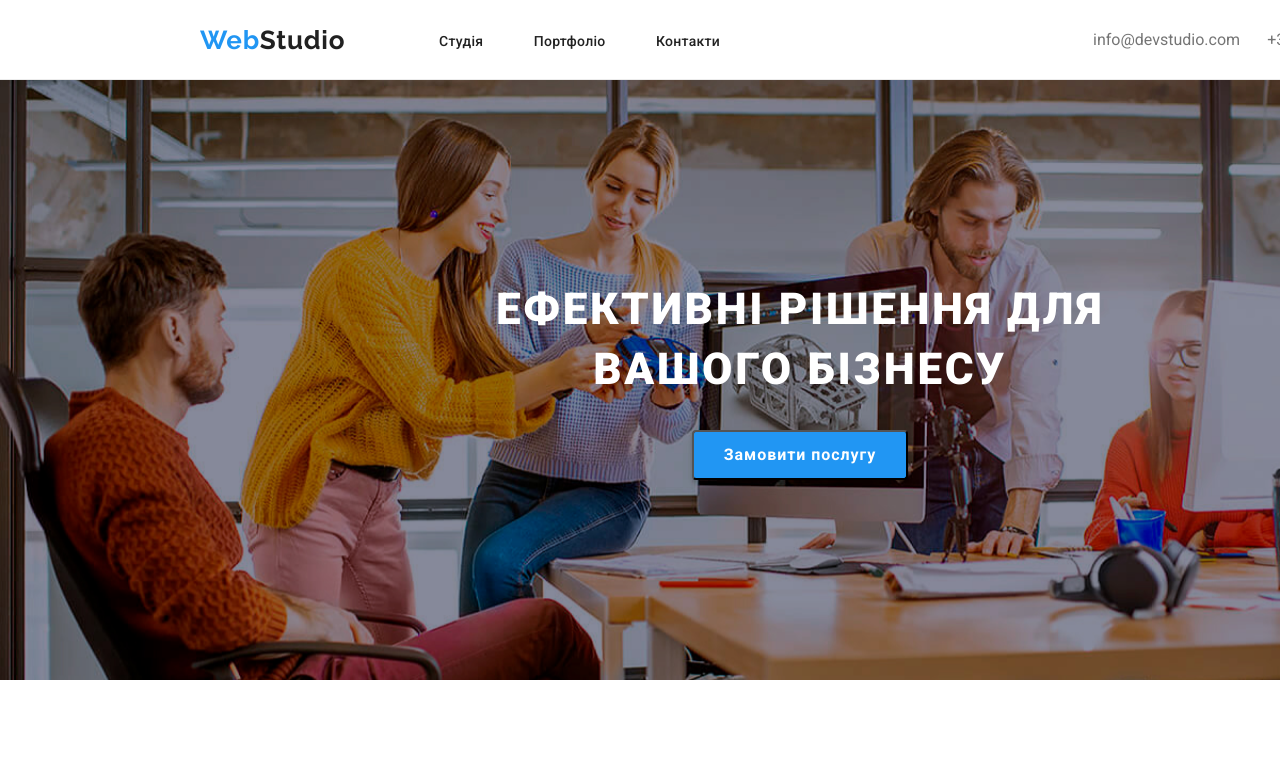
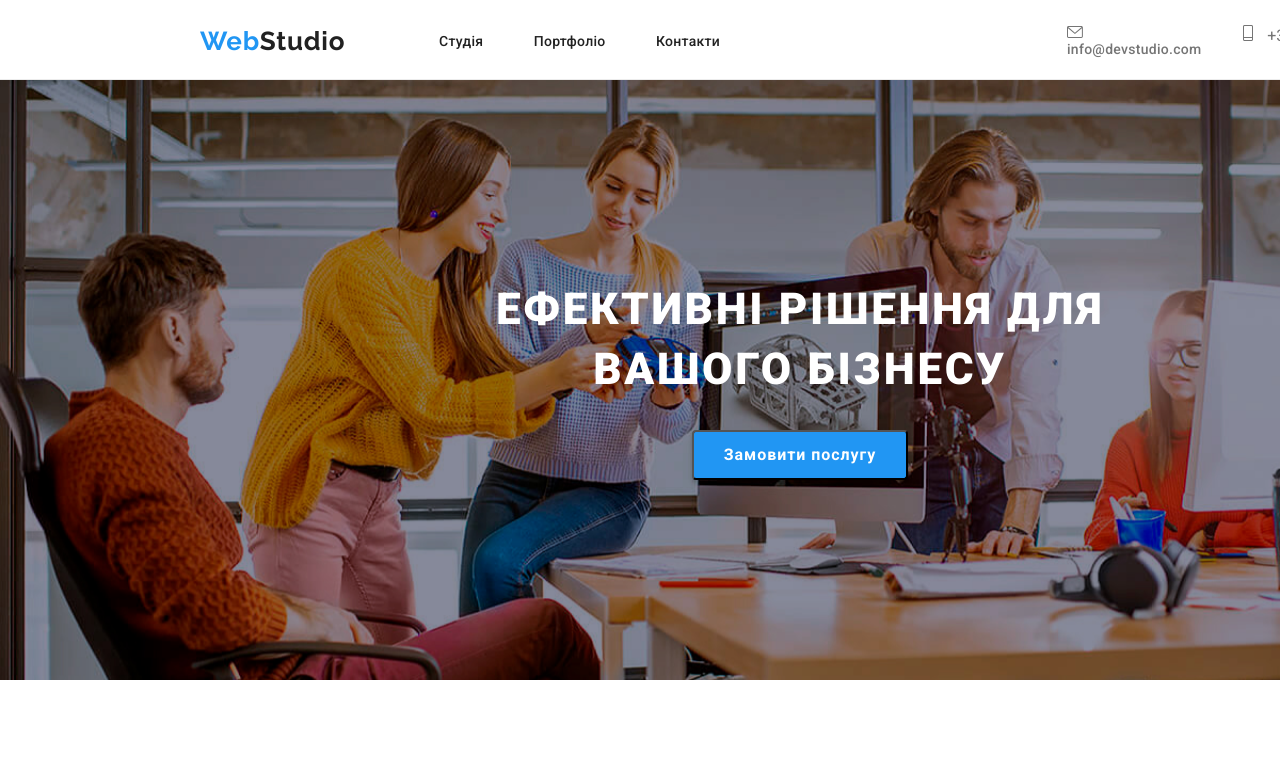
Before and after one commit to VladIttop/webstudio, a plain HTML site: page index.html in a window 1280 px wide. Shown: the top 771 px of the page. Drawn offline with nearby package versions, Linux system fonts and the light colour scheme.

Commit message:
FSDFSD
SDFDF

```diff
--- a/index.html
+++ b/index.html
@@ -27,22 +27,35 @@
               >
               <ul class="nav-list">
                 <a class="nav-list-item-one" href="#">Студія</a>
-                <a class="nav-list-item-two" href="./potfolio.html"
+                <a class="nav-list-item-two" href="./portfolio.html"
                   >Портфоліо</a
                 >
                 <a class="nav-list-item-three" href="#">Контакти</a>
               </ul>
             </div>
           </nav>
-          <ul>
-            <div class="header-right">
-              <a class="mail" href="mailto:info@devstudio.com"
-                >info@devstudio.com</a
+
+          <div class="header-right">
+            <a class="mail" href="mailto:info@devstudio.com "
+
               >
+              <svg class="icon-contact" width="16" height="12">
+                <use  href="./img/icons/symbol-defs.svg#icon-envelope" >
 
-              <a class="tel" href="tel:+380961111111">+38 096 111 11 11</a>
-            </div>
-          </ul>
+                </use>
+              </svg>
+              info@devstudio.com</a
+            >
+
+
+            <a class="tel" href="tel:+380961111111">
+              <svg class="icon-contact" width="10" height="16" >
+                <use  href="./img/icons/symbol-defs.svg#icon-phone">
+
+                </use>
+              </svg>
+              +38 096 111 11 11</a>
+          </div>
         </div>
       </header>
       <!-- Main section -->
@@ -142,6 +155,8 @@
                 <span class="name">Ігор Дем'яненко</span>
                 <br />
                 <span class="job">Product Designer</span>
+
+
               </div>
 
               <div class="card">
@@ -172,6 +187,9 @@
               </div>
             </ul>
           </section>
+
+
+
         </div>
       </main>
       <!-- Footer section -->
--- a/styles.css
+++ b/styles.css
@@ -61,7 +61,7 @@ ul {
 }
 
 .header-right {
-    width: 307px;
+    width: 333px;
     display: flex;
     justify-content: space-between;
 }
@@ -117,9 +117,31 @@ ul {
 }
 
 
+.icon-contact {
+    fill: #757575;
+    margin-right: 10px;
+}
+
+
+
 .mail {
+    width: 161px;
     color: #757575;
+    font-size: 14px;
+    font-style: normal;
+    font-weight: 500;
+    letter-spacing: 0.28px;
 
+}
+
+.mail:hover .icon-contact,.mail:focus .icon-contact {
+    fill: #2196F3;
+}
+
+
+.tel:hover .icon-contact,
+.tel:focus .icon-contact {
+    fill: #2196F3;
 }
 
 .tel {
@@ -160,7 +182,7 @@ ul {
     letter-spacing: 0.06em;
     text-transform: uppercase;
     align-items: center;
-    background-image: linear-gradient( to right, rgba(47, 48, 58, 0.4), rgba(47, 48, 58, 0.4)) url(img/Img.png);
+    background-image: linear-gradient(to right, rgba(47, 48, 58, 0.4), rgba(47, 48, 58, 0.4)) url(img/Img.png);
 }
 
 .hero-btn {
```
Also changed, not shown: portfolio.html (renamed from potfolio.html, +1 -7 lines), img/icons/symbol-defs.svg (added).
